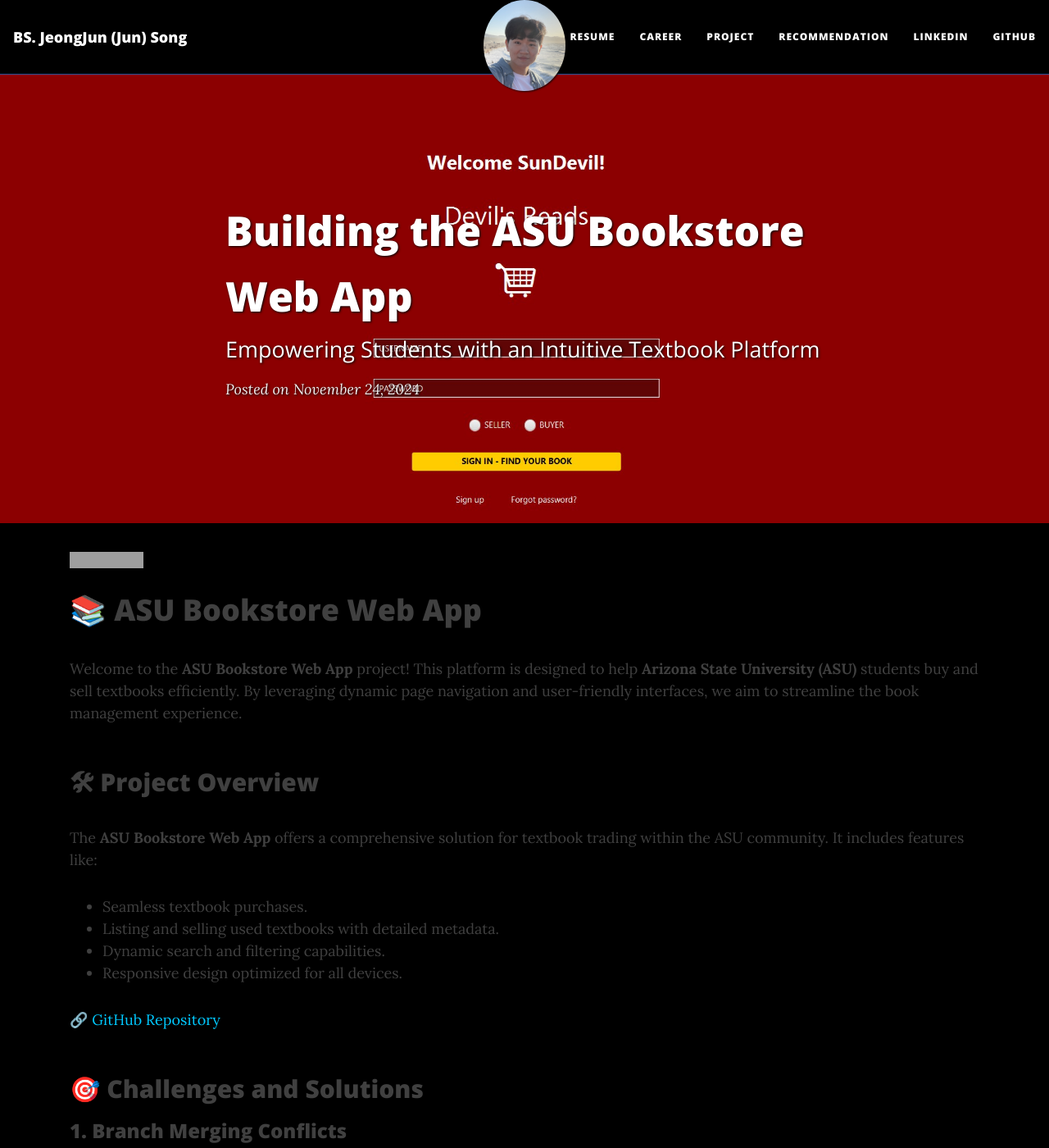
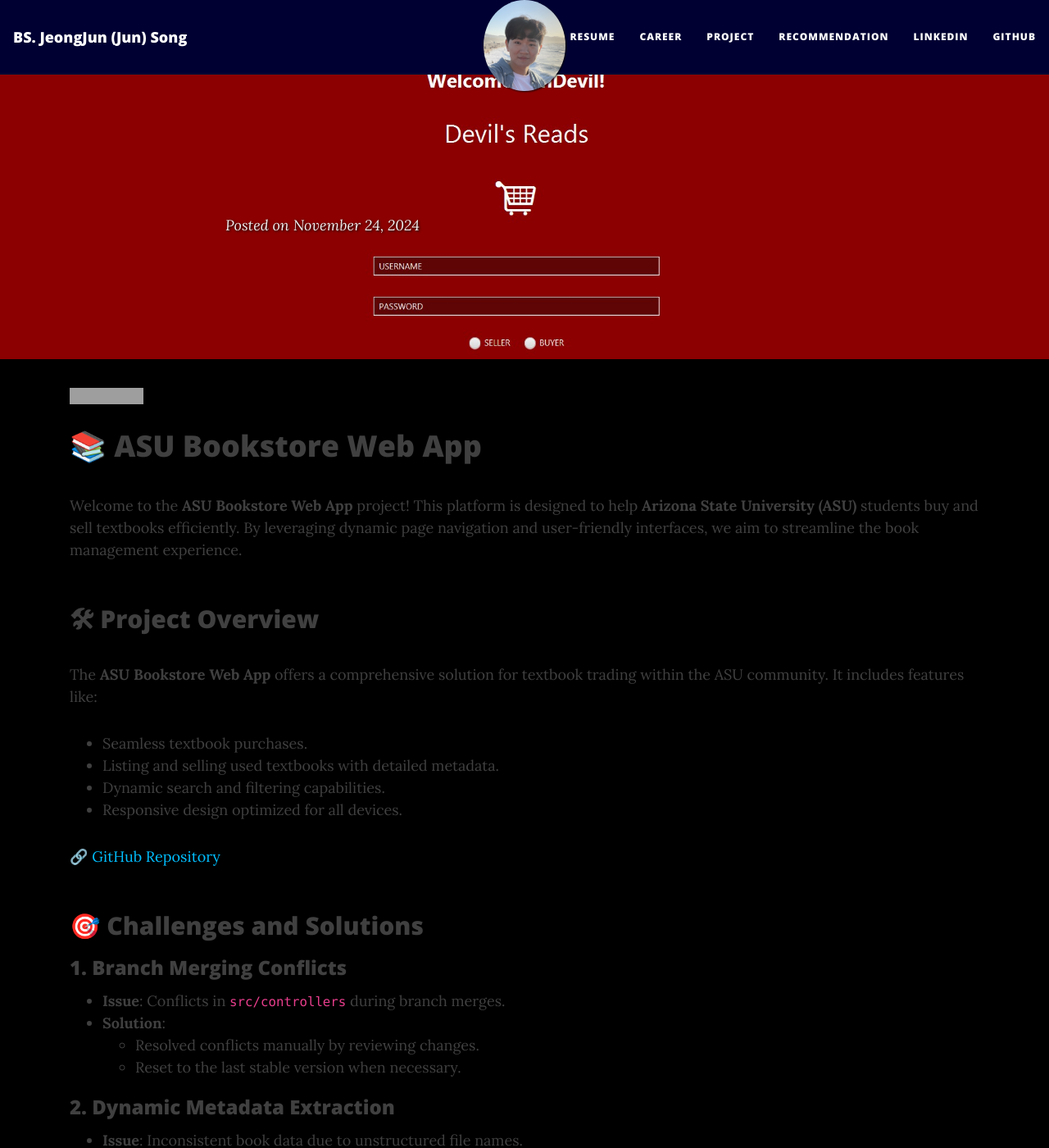
Before and after one commit to songjeongjun320/songjeongjun320.github.io, a Jekyll site: the page built from project/_posts/2024-11-24-ASU-Bookstore-Website-Project.md, in a window 1280 px wide and 1400 px high. Shown: the whole window at 82% size. Built offline with Jekyll 4.4.1, drawn with Linux system fonts in a browser that asks for light colours; nearby versions of some CDN libraries; some of the changed lines change nothing that is shown; grey boxes are pictures that could not be loaded.

Commit message:
rollback

```diff
--- a/_config.yml
+++ b/_config.yml
@@ -76,16 +76,18 @@
 
 # --- Colours / background image --- #
 
-navbar-col: "linear-gradient(to right, #1e3c72, #2a5298)" # 그라데이션 효과
-navbar-text-col: "#FFFFFF" # 네비게이션 바 텍스트 색상 (밝은 흰색)
-navbar-border-col: "#2a5298" # 네비게이션 바 경계 색상 (보라-파란색 그라데이션 끝 색상)
+# [조건부수정] 디자인 색 변경
+# 우주 테마 색상 설정
+navbar-col: "#000033" # 네비게이션 바 배경 색상 (짙은 밤하늘 색)
+navbar-text-col: "#FFFFFF" # 네비게이션 바 텍스트 색상 (흰색)
+navbar-border-col: "#001133" # 네비게이션 바 경계 색상 (더 어두운 밤하늘 색)
 
-page-col: "#000000" # 페이지 배경 색상 (검정색, 우주 느낌)
-link-col: "#00C9FF" # 링크 색상 (밝은 하늘색)
-hover-col: "#FFD700" # 링크 호버 색상 (골드)
+page-col: "#000000" # 페이지 배경 색상 (검정)
+link-col: "#00BFFF" # 링크 색상 (밝은 파란색, 별빛 느낌)
+hover-col: "#FF69B4" # 링크 호버 색상 (은하수 느낌 핑크)
 
-footer-col: "#1e3c72" # 푸터 배경 색상 (네비게이션 바와 통일)
-footer-text-col: "#CCCCFF" # 푸터 텍스트 색상 (밝은 보라색)
+footer-col: "#000033" # 푸터 배경 색상 (밤하늘 색)
+footer-text-col: "#9999FF" # 푸터 텍스트 색상 (밝은 보라색)
 footer-link-col: "#FFFFFF" # 푸터 링크 색상 (흰색)
 
 # Alternatively, the navbar, footer, and page background can be set to use background images
--- a/project/_posts/2024-11-24-ASU-Bookstore-Website-Project.md
+++ b/project/_posts/2024-11-24-ASU-Bookstore-Website-Project.md
@@ -1,7 +1,7 @@
 ---
 layout: post
-title: "Building the ASU Bookstore Web App"
-subtitle: "Empowering Students with an Intuitive Textbook Platform"
+title: ""
+subtitle: ""
 order: 3
 gh-repo: songjeongjun320/Bookstore_project
 gh-badge: [follow]
```
